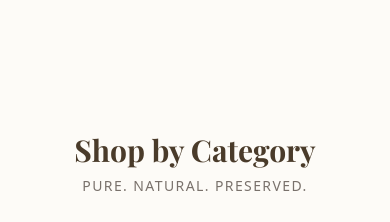
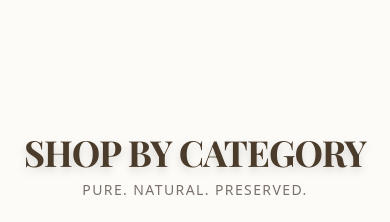
Before and after one commit to singhsubm/FitBite.co, a React (Vite) app: page / in a window 390 px wide. Shown: the part 4040-4262 px from the top of the page. Built offline with nearby package versions, Linux system fonts and the light colour scheme; a web font is replaced by a local one.

Commit message:
commit ms

```diff
--- a/src/components/FlavorPalette.jsx
+++ b/src/components/FlavorPalette.jsx
@@ -86,9 +86,9 @@ const FlavorPalette = () => {
 
       {/* 1. HEADER SECTION (Minimal & Classy) */}
       <div className="relative w-full mb-20 md:mb-28 px-4 text-center">
-        <h2 className="tilted-text text-4xl md:text-8xl playfair font-black text-[#4a3b2a] uppercase leading-none tracking-tighter drop-shadow-sm">
-            Curated <span className="text-[#d4a017] italic font-serif">Plans</span>
-        </h2>
+        <h2 className="text-4xl md:text-6xl playfair font-bold text-[#4a3b2a] uppercase tracking-tight drop-shadow-lg">
+            Curated Plans
+          </h2>
         <p className="text-xs md:text-sm font-medium tracking-[0.3em] uppercase mt-4 text-stone-500">
             Choose your wellness journey
         </p>
--- a/src/pages/ThirdPage/ShopCategories.jsx
+++ b/src/pages/ThirdPage/ShopCategories.jsx
@@ -63,9 +63,9 @@ const ShopCategories = () => {
 
       {/* Heading */}
       <div className="text-center mb-4">
-        <h2 className="text-3xl md:text-5xl playfair font-bold text-[#4a3b2a]">
-          Shop by Category
-        </h2>
+        <h2 className="text-4xl md:text-6xl playfair font-bold text-[#4a3b2a] uppercase tracking-tight drop-shadow-lg">
+            Shop by Category
+          </h2>
         <p className="text-stone-500 mt-2 tracking-widest text-sm uppercase">Pure. Natural. Preserved.</p>
       </div>
 
```
